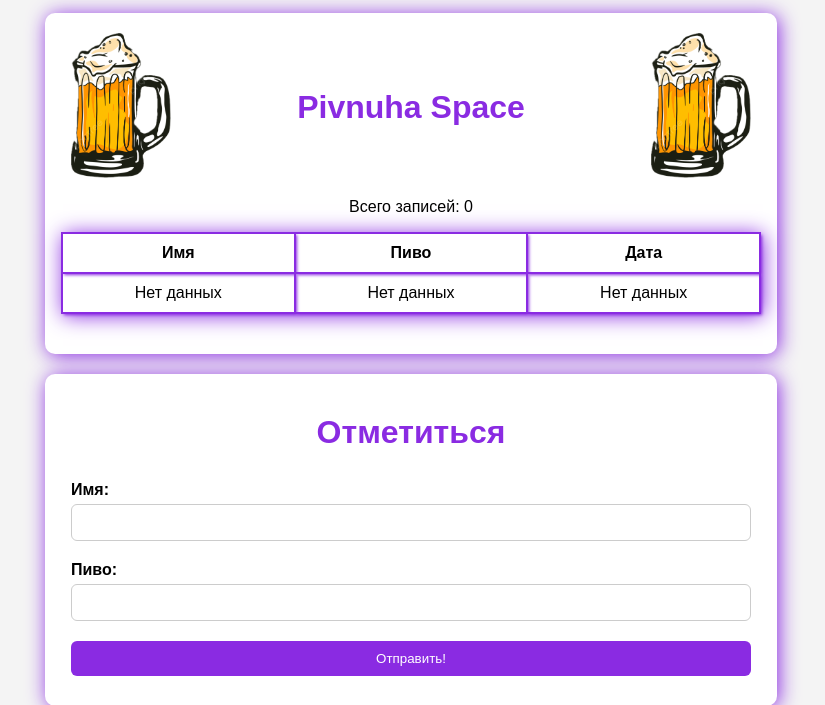
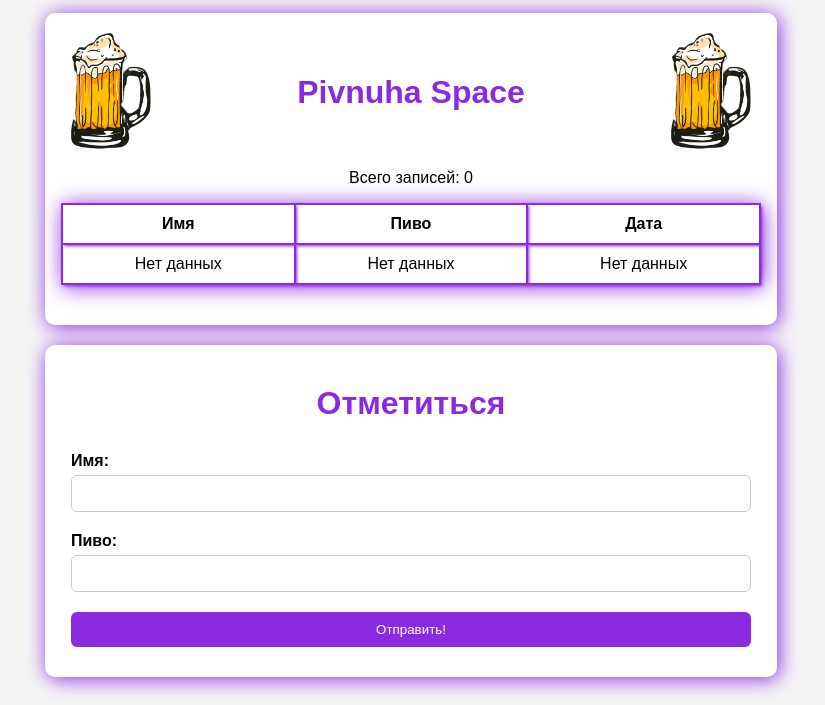
Before and after one commit to pudge063/pivnuha_space, a PHP site: page / in a window 1280 px wide. Shown: the top 705 px of the page, without its empty margins (229-1054 px from the left). Run offline with PHP 8.4, Linux system fonts and the light colour scheme; data that the repository does not hold is empty.

Commit message:
fix width img

```diff
--- a/src/assets/app.css
+++ b/src/assets/app.css
@@ -16,7 +16,7 @@ header {
     margin-left: 10px;
     margin-right: 10px;
     img {
-        max-width: 100px;
+        max-width: 10vh;
     }
 }
 
```
